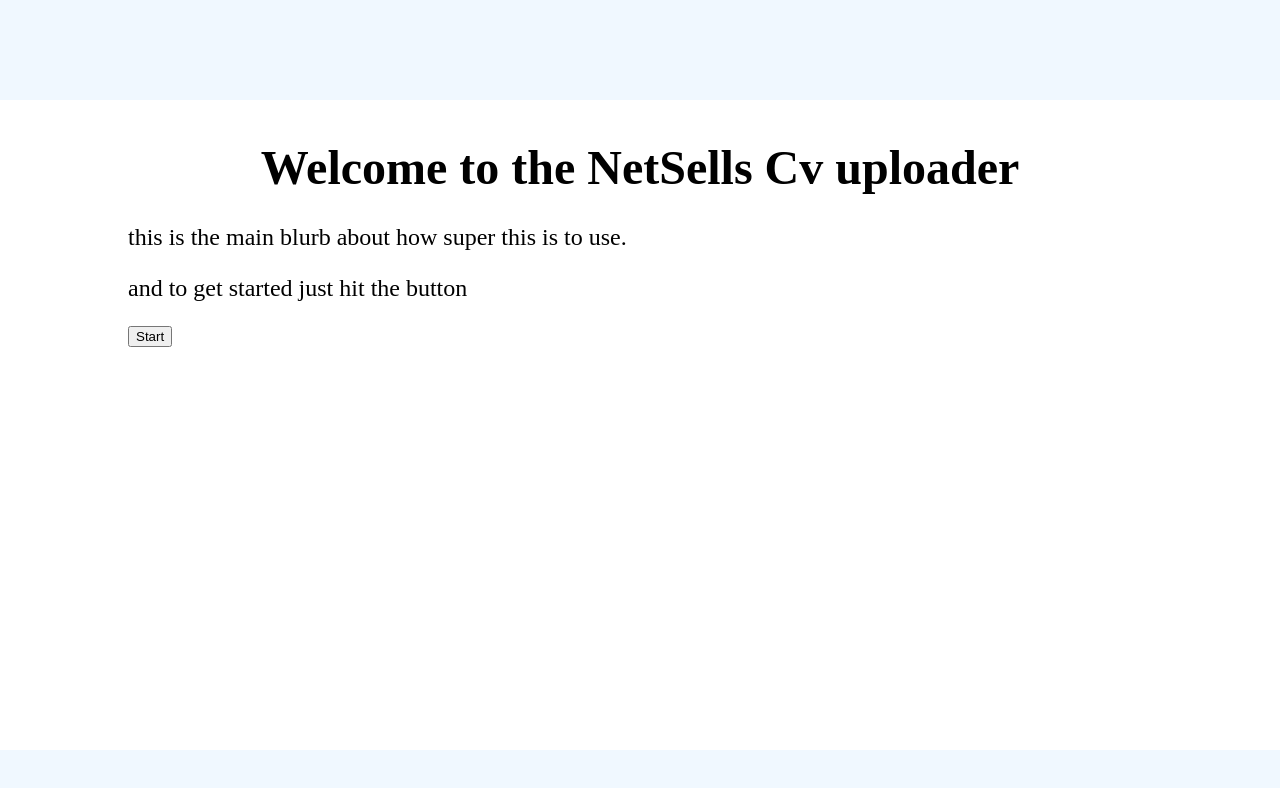
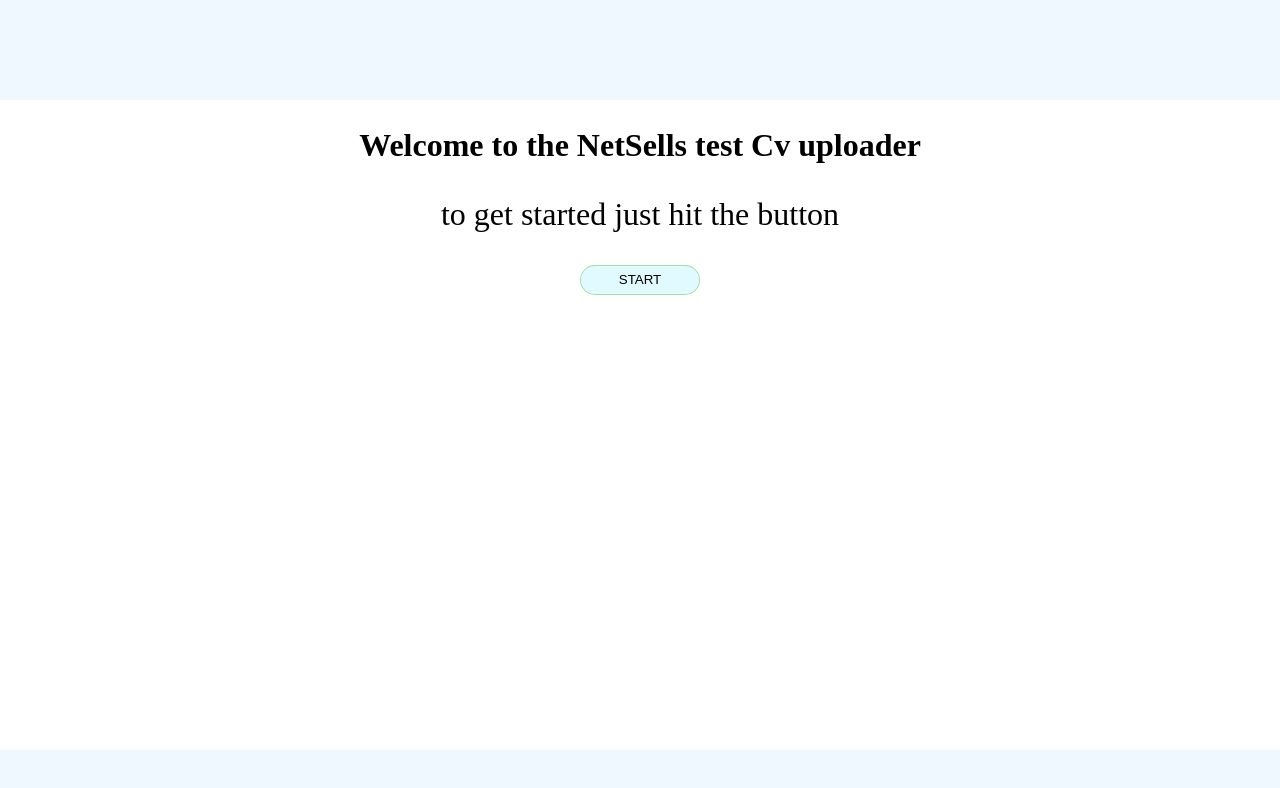
Before and after one commit to sodongit/netsells, an Angular app: page /welcome in a window 1280 px wide. Shown: the top 788 px of the page. Built offline with nearby package versions, Linux system fonts and the light colour scheme.

Commit message:
tweeks to layout

```diff
--- a/src/app/modules/welcome/pages/welcome/welcome.component.html
+++ b/src/app/modules/welcome/pages/welcome/welcome.component.html
@@ -1,14 +1,9 @@
 <div class="welcome-contents">
   <section class="welcome-text">
-    <div class="welcome-text-header">
-      <h1>Welcome to the NetSells Cv uploader</h1>
-    </div>
-    <div class="welcome-text-content">
-      <p>this is the main blurb about how super this is to use.</p>
-      <p>and to get started just hit the button </p>
-    </div>
+      <h1>Welcome to the NetSells test Cv uploader</h1>
+      <p>to get started just hit the button </p>
     <div class="welcome-text-button">
-      <button (click)="startForm()">Start</button>
+      <button class="button" (click)="startForm()">Start</button>
     </div>
   </section>
 </div>
--- a/src/app/modules/welcome/pages/welcome/welcome.component.scss
+++ b/src/app/modules/welcome/pages/welcome/welcome.component.scss
@@ -1,24 +1,56 @@
 .welcome-contents {
-  height:100%;
-  width:100%;
+  align-items: center;
+  display: flex;
+  justify-content: center;
+  height: 100%;
+  width: 100%;
 }
 
 .welcome-text {
+  text-align: center;
   width: 1024px;
-  margin: 0 auto;
-  display: flex;
-  flex-flow: row wrap;
+  height: 100%;
+
+  h1 {
+    font-size: 32px;
+  }
+
+  p {
+    font-size: 32px;
+  }
 }
 
 
 .welcome-text-header {
-  height:100px;
+  height: 100px;
   flex: 1 100%;
   text-align: center;
-  font-size: 32px;
+
 }
 
 .welcome-text-content {
+  justify-content: center;
   flex: 3 100%;
   font-size: 24px;
 }
+
+.button {
+  background-color: #E1FAFF;
+  outline: none;
+  text-decoration: none;
+  border-radius: 15px;
+  justify-content: center;
+  cursor: pointer;
+  text-transform: uppercase;
+  height: 30px;
+  width: 120px;
+  opacity: 1;
+  border: 1px solid rgba(124, 202, 120, 0.6);
+
+  span {
+    color: rgba(26, 43, 25, 0.8);
+    font-size: 12px;
+    font-weight: 500;
+    letter-spacing: 0.7px;
+  }
+}
```
